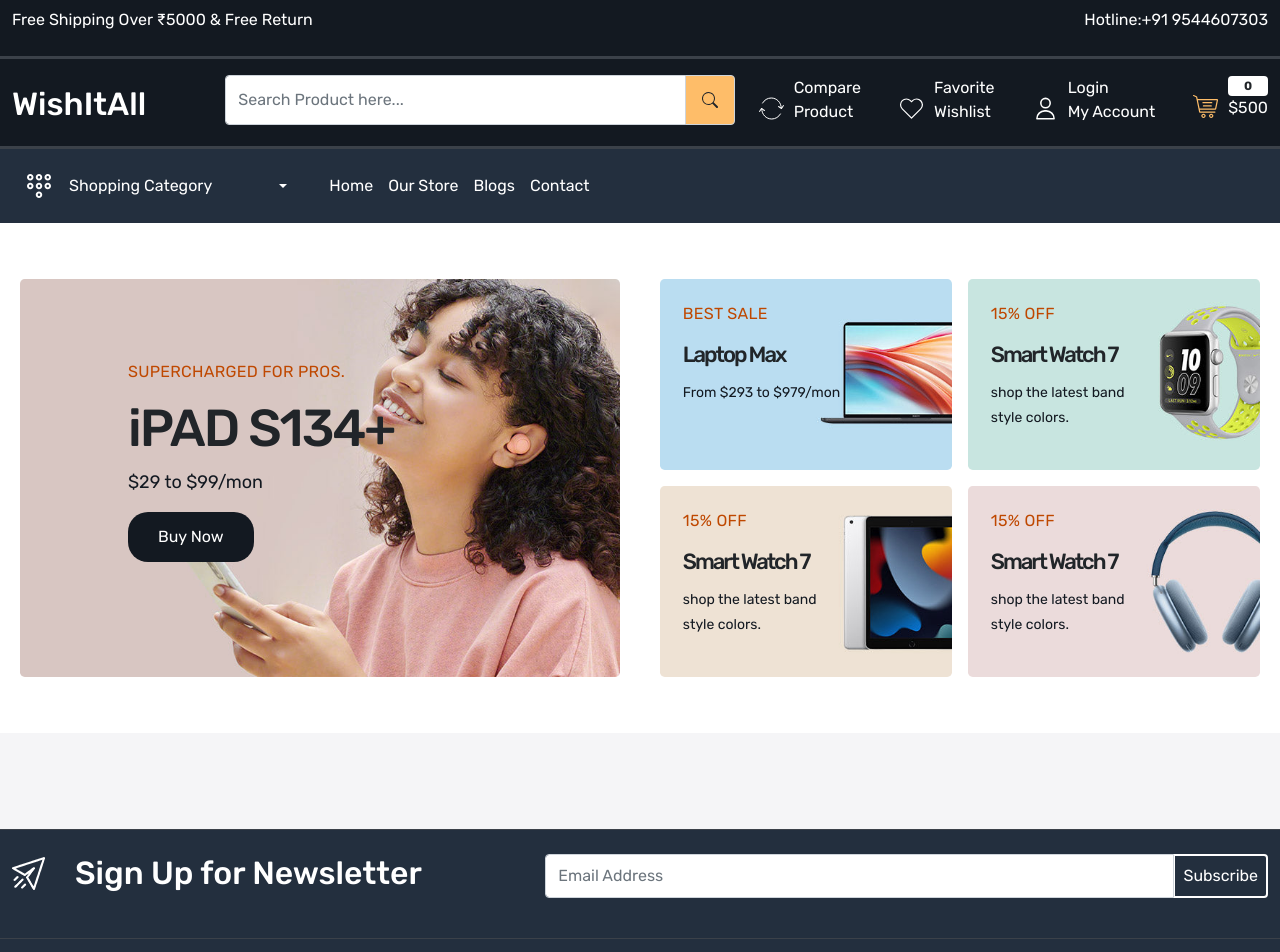
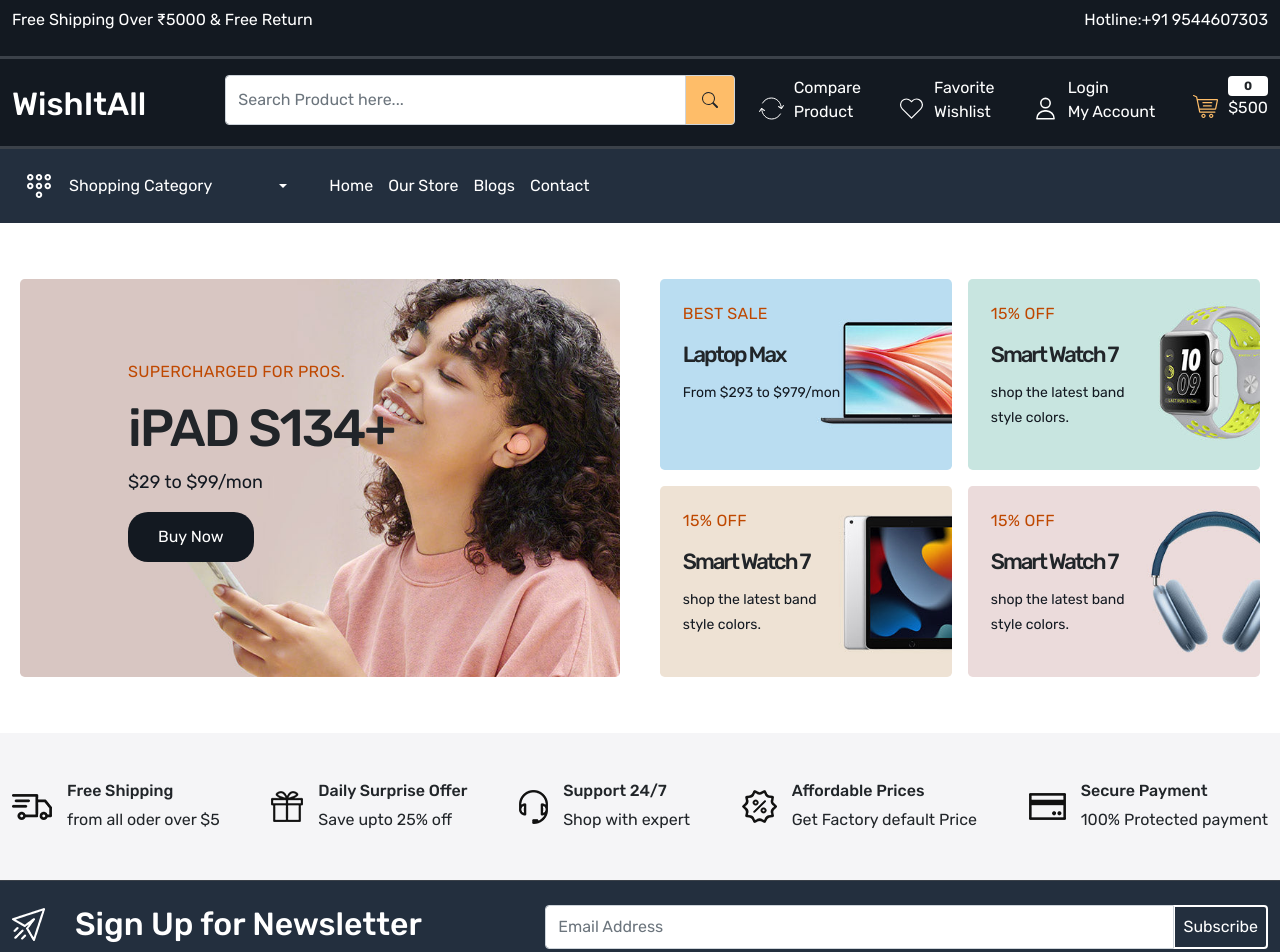
Before and after one commit to RatnagiriRG/WantItAll_app, a React (Create React App) app: page / in a window 1280 px wide. Shown: the top 952 px of the page. Built offline with nearby package versions, Linux system fonts and the light colour scheme.

Commit message:
home_section_2

```diff
--- a/src/pages/Home.js
+++ b/src/pages/Home.js
@@ -88,10 +88,41 @@
           <div className="row ">
             <div className="col-12">
               <div className="services d-flex align-items-center justify-content-between">
-                <div></div>
-                <div></div>
-                <div></div>
-                <div></div>
+                <div className="d-flex align-items-center gap-15">
+                  <img src="/images/service.png" alt="services" />
+                  <div>
+                    <h6>Free Shipping</h6>
+                    <p className="mb-0">from all oder over $5</p>
+                  </div>
+                </div>
+                <div className="d-flex align-items-center gap-15">
+                  <img src="/images/service-02.png" alt="services" />
+                  <div>
+                    <h6>Daily Surprise Offer</h6>
+                    <p className="mb-0">Save upto 25% off</p>
+                  </div>
+                </div>
+                <div className="d-flex align-items-center gap-15">
+                  <img src="/images/service-03.png" alt="services" />
+                  <div>
+                    <h6>Support 24/7</h6>
+                    <p className="mb-0">Shop with expert</p>
+                  </div>
+                </div>
+                <div className="d-flex align-items-center gap-15">
+                  <img src="/images/service-04.png" alt="services" />
+                  <div>
+                    <h6>Affordable Prices</h6>
+                    <p className="mb-0">Get Factory default Price</p>
+                  </div>
+                </div>
+                <div className="d-flex align-items-center gap-15">
+                  <img src="/images/service-05.png" alt="services" />
+                  <div>
+                    <h6>Secure Payment</h6>
+                    <p className="mb-0">100% Protected payment</p>
+                  </div>
+                </div>
               </div>
             </div>
           </div>
```
